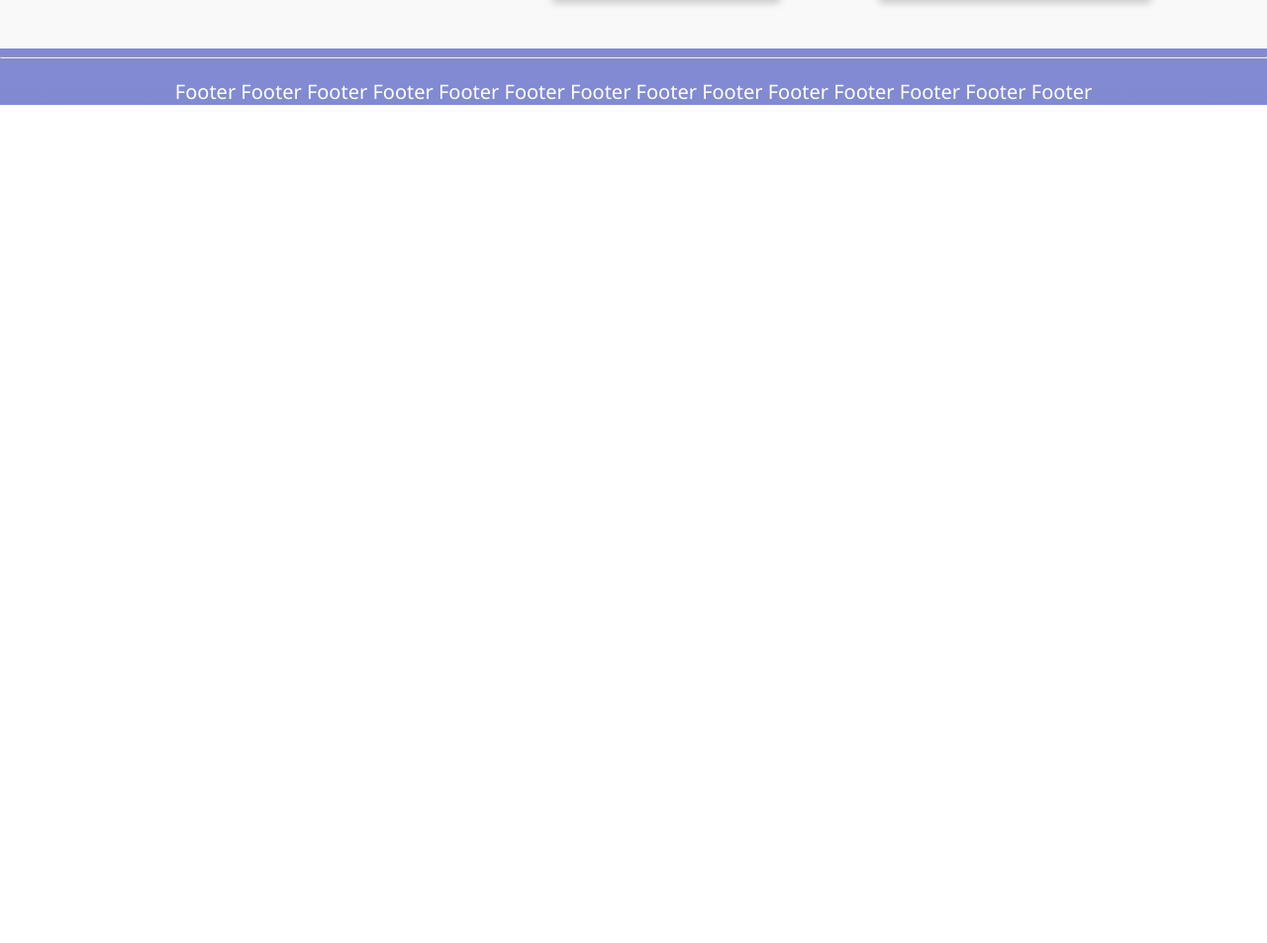
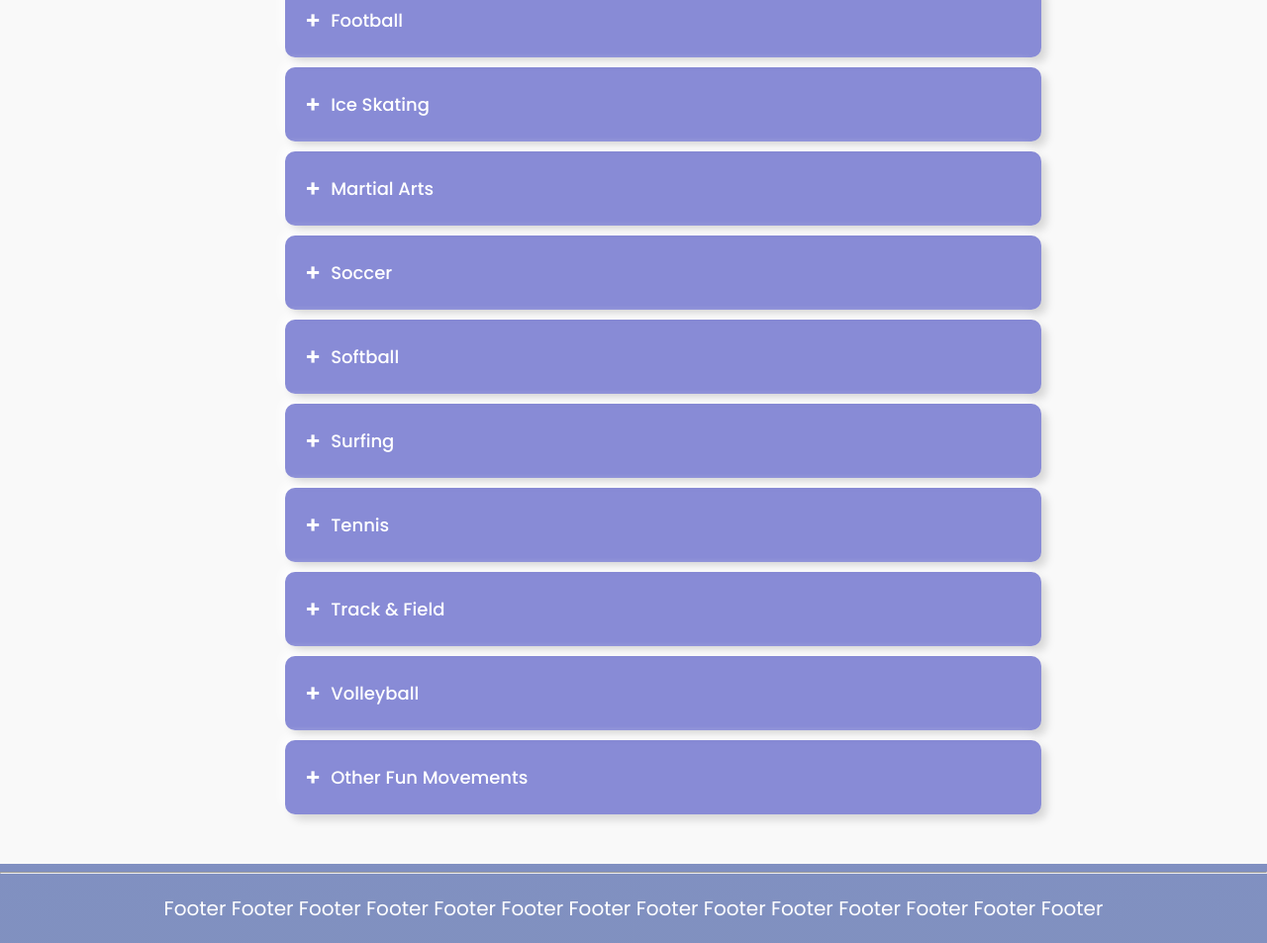
Before and after one commit to Westview-USC-Biomechanics-Collaboration/Prepare2Play-Learning-Experience, a Flask app: page / in a window 1280 px wide. Shown: the part 1092-2045 px from the top of the page at 99% size. Before the commit the page ends 1198 px from the top, so only its background shows below. Run offline with Flask 3, Linux system fonts and the light colour scheme.

Commit message:
organized sports movements on homepage

```diff
--- a/static/styleindex.css
+++ b/static/styleindex.css
@@ -1,9 +1,12 @@
+@import url('https://fonts.googleapis.com/css2?family=Poppins:ital,wght@0,100;0,200;0,300;0,400;0,500;0,600;0,700;0,800;0,900;1,100;1,200;1,300;1,400;1,500;1,600;1,700;1,800;1,900&display=swap');
+
 body {
-  font-family: 'Segoe UI', Tahoma, Geneva, Verdana, sans-serif, sans-serif;
+  font-family: 'Poppins', Tahoma, Geneva, Verdana, sans-serif, sans-serif;
   margin: 0;
   padding: 0;
   background: linear-gradient(rgba(5, 11, 197, 0.5), rgba(3, 35, 129, 0.5));
-  height: 100vh;
+  min-height: 100vh;
+  overflow-x: hidden;
 }
 
 .sport-title {
@@ -11,15 +14,18 @@ body {
   text-align: center;
   position: relative;
 }
+
 .content {
   text-align: center;
   padding: 20px;
   margin-top: 150px;
+  display: flex;
+  flex-direction: column;
+  align-items: center;
 }
 
 h1 {
   font-size: 50px;
-
 }
 
 p {
@@ -34,6 +40,7 @@ p {
   border-radius: 10px;
   z-index: 3;
 }
+
 .navbar a {
   float: left;
   display: block;
@@ -45,12 +52,14 @@ p {
   font-weight: bold;
   transition: background-color 0.3s, color 0.3s;
 }
+
 .dropdown {
   float: left;
   overflow: hidden;
   margin-left: 0px;
   transition: background-color 0.3s, color 0.3s;
 }
+
 .dropdown .dropbtn {
   font-size: 17px;
   border: none;
@@ -71,22 +80,24 @@ p {
 .navbar a:hover, .dropdown:hover .dropbtn {
   background-color: #ddd;
   color: rgb(51, 50, 50);
+}
 
-}
 .Main-Options a:hover {
   border-radius: 10px;
 }
+
 .dropdown-content {
   display: none;
   position: fixed;
-  background-color: #f9f9f9;
+  background-color: #f9f9f9; /* You can keep or change the background color */
   min-width: 160px;
-  box-shadow: 0px 8px 16px 0px rgba(0,0,0,0.2);
+  box-shadow: none; /* Removed the box shadow */
   z-index: 3;
   padding: 10px;
   border-radius: 10px;
   transition: background-color 0.3s, color 0.3s;
 }
+
 .dropdown-content a {
   float: none;
   color: black;
@@ -98,141 +109,27 @@ p {
   font-weight: 300;
   transition: background-color 0.3s, color 0.3s;
 }
+
 .dropdown-content a:hover {
   background-color: #ddd;
 }
+
 .dropdown:hover .dropdown-content {
   display: block;
 }
 
 .the-flip-cards {
-height: 400px;
   margin-top: 220px;
   background-color: #f9f9f9;
   display: flex;
-column-gap: 100px;
-justify-content: center;
+  flex-direction: column; /* Ensure the flip-cards section stacks vertically */
   align-items: center;
+  width: 100%; /* Ensure it takes full width */
 }
-
-
-.flip-card {
-background-color: transparent;
-width: 230px;
-height: 300px;
-perspective: 1000px;
-}
-
-.flip-card-inner {
-position: relative;
-width: 100%;
-height: 100%;
-text-align: center;
-transition: transform 0.6s;
-transform-style: preserve-3d;
-box-shadow: 0 4px 8px 0 rgba(0, 0, 0, 0.2);
-backface-visibility: hidden;
--moz-backface-visibility: hidden;
-}
-
-.flip-card:focus {
-  outline: 0;
-}
-
-.flip-card:hover .flip-card-inner,
-.flip-card:focus .flip-card-inner{
-transform: rotateY(180deg);
-}
-
-.flip-card-front,
-.flip-card-back {
-position: absolute;
-width: 100%;
-height: 100%;
-border-radius: 10px;
-}
-
-
-
-.flip-card-front {
-background: linear-gradient(rgba(5, 11, 197, 0.5), rgba(3, 35, 129, 0.5));
-z-index: 2;
-display: flex;
-justify-content: center;
-align-items: center;
-}
-
-.flip-card-back {
-background: linear-gradient(rgba(5, 11, 197, 0.5), rgba(3, 35, 129, 0.5));
-color: white;
-transform: rotateY(180deg);
-z-index: 1;
-display: flex;
-justify-content: center;
-align-items: center;
-}
-
-
-.flip-card2 {
-background-color: transparent;
-width: 275px;
-height: 300px;
-perspective: 1000px;
-}
-
-.flip-card-inner2 {
-position: relative;
-width: 100%;
-height: 100%;
-text-align: center;
-transition: transform 0.6s;
-transform-style: preserve-3d;
-box-shadow: 0 4px 8px 0 rgba(0, 0, 0, 0.2);
-backface-visibility: hidden;
--moz-backface-visibility: hidden;
-}
-
-.flip-card2:focus {
-  outline: 0;
-}
-
-.flip-card2:hover .flip-card-inner2,
-.flip-card2:focus .flip-card-inner2{
-transform: rotateY(180deg);
-}
-
-.flip-card-front2,
-.flip-card-back2 {
-position: absolute;
-width: 100%;
-height: 100%;
-border-radius: 10px;
-}
-
-.flip-card-front2 {
-background: linear-gradient(rgba(5, 11, 197, 0.5), rgba(3, 35, 129, 0.5));
-color: black;
-z-index: 2;
-display: flex;
-justify-content: center;
-align-items: center;
-}
-
-.flip-card-back2 {
-background: linear-gradient(rgba(5, 11, 197, 0.5), rgba(3, 35, 129, 0.5));
-color: white;
-transform: rotateY(180deg);
-z-index: 1;
-display: flex;
-justify-content: center;
-align-items: center;
-}
-
 
 img {
   border-radius: 10px;
 }
-
 
 h3 {
   font-size: 40px;
@@ -251,7 +148,6 @@ color: black;
 }
 
 .scroll-down-btn {
-
   background-color: rgba(25, 30, 180, 0.5);
   color: white;
   border: none;
@@ -265,6 +161,117 @@ transition: background-color 0.3s, color 0.3s;
 }
 
 .scroll-down-btn:hover {
-
   background-color: rgba(16, 20, 121, 0.5);
 }
+
+.sportsOptions {
+  display: flex;
+  flex-direction: column;
+  align-items: center;
+  width: 100%;
+  margin: 0 auto;
+  padding: 20px;
+  box-sizing: border-box;
+}
+
+.sport-section {
+  background-color: rgba(25, 30, 180, 0.5);
+  font-size: 21px;
+  margin: 15px 0;
+  padding: 25px;
+  border-radius: 40px;
+  color: white;
+  width: 100%;
+  max-width: 600px;
+  text-align: center;
+  box-sizing: border-box;
+}
+
+.accordion {
+  margin: 20px auto; /* Reduced margin for less space */
+  width: 60%;
+  max-width: none;
+}
+
+.accordion > li {
+  background-color: rgba(25, 30, 180, 0.5);
+  color: white;
+  list-style: none;
+  width: 100%;
+  margin: 10px 0; /* Adjusted margin */
+  padding: 10px;
+  border-radius: 10px;
+  box-shadow: 6px 6px 10px -1px rgba(0,0,0,0.15), -6px -6px 10px -1px rgba(255,255,255,0.7);
+}
+
+.accordion li label {
+  display: flex;
+  align-items: center;
+  padding: 10px;
+  font-size: 18px;
+  font-weight: 500;
+  cursor: pointer;
+}
+
+.sportsOptions span {
+  content: "+";
+  margin-right: 10px;
+  font-size: 24px;
+  font-weight: 600;
+}
+
+input[type="radio"] {
+  display: none;
+}
+
+.accordion .content {
+  color: #efefef;
+  padding: 0 10px; /* Adjusted padding */
+  line-height: 26px;
+  margin: 0; /* Ensure no extra margin */
+  max-height: 0;
+  overflow: hidden;
+  transition: max-height 0.5s, padding 0.5s;
+  align-items: center;
+  box-shadow: none;
+}
+
+.accordion>li:hover {
+  background-color: rgba(25, 30, 180, 0.65); /* Hover background */
+}
+
+.accordion>li.active {
+  background-color: rgba(25, 30, 180, 0.65);
+}
+
+.nested-dropdown {
+  padding: 0;
+  margin: 10px 0 0 0; /* Ensure there's a small space above the dropdown */
+  width: 100%; /* Make sure it takes full width */
+  box-sizing: border-box; /* Ensure padding and borders are included in the width */
+  box-shadow: none;
+}
+
+.nested-dropdown a {
+  display: block; /* Display as block for full-width clickable area */
+  background-color: rgba(255, 255, 255, 0.1); /* Background color */
+  border-radius: 5px;
+  margin: 10px 0px;
+  padding: 15px; /* Add padding for better spacing */
+  color: white;
+  text-decoration: none;
+  font-size: 18px;
+  text-align: center; /* Center text */
+  transition: background-color 0.3s; /* Smooth background color transition */
+}
+
+.nested-dropdown a:hover {
+  background-color: rgba(255, 255, 255, 0.2); /* Background color */
+  border-radius: 5px;
+}
+
+.nested-dropdown li {
+  list-style: none; /* Remove default list styling */
+  margin: 0; /* Ensure no extra margin */
+  padding: 0; /* Ensure no extra padding */
+}
--- a/templates/index.html
+++ b/templates/index.html
@@ -3,7 +3,7 @@
 <head>
   <meta charset="UTF-8">
   <meta name="viewport" content="width=device-width, initial-scale=1.0">
-  <link rel="stylesheet" href="https://westview-usc-biomechanics-collaboration.github.io/Prepare2Play-Learning-Experience/static/styleindex.css">
+  <link rel="stylesheet" href="/static/styleindex.css">
 </head>
 <body>
 
@@ -39,33 +39,122 @@
 
 <div id="scrollToHere" class="the-flip-cards">
     <h4>Select Your Sport</h4>
-<a href="SportsTemplate.html">
-
-<div class="flip-card" tabIndex="0">
-
-  <div class="flip-card-inner">
-    <div class="flip-card-front">
-      <img src="https://i.etsystatic.com/42991745/r/il/4b809e/4955194907/il_1588xN.4955194907_c9h6.jpg" width="230" height="300">
+    <div class="sportsOptions">
+      <ul class="accordion">
+        <li>
+          <input type="radio" name="accordion" id="basketball">
+          <label for="basketball"><span>+</span>Basketball</label>
+          <div class="content">
+            <ul class="nested-dropdown">
+              <li><a href="#">Chest Pass</a></li>
+              <li><a href="#">Free Throw</a></li>
+              <li><a href="#">Jump Shot</a></li>
+            </ul>
           </div>
-    <div class="flip-card-back">
-      <h3 style="color: white;">Soccer</h3>
+        </li>
+        <li>
+          <input type="radio" name="accordion" id="football">
+          <label for="football"><span>+</span>Football</label>
+          <div class="content">
+            <ul class="nested-dropdown">
+              <li><a href="#">Football Throw</a></li>
+            </ul>
           </div>
+        </li>
+        <li>
+          <input type="radio" name="accordion" id="iceSkating">
+          <label for="iceskating"><span>+</span>Ice Skating</label>
+          <div class="content">
+            <ul class="nested-dropdown">
+              <li><a href="#">Axel Jump</a></li>
+            </ul>
           </div>
+        </li>
+        <li>
+          <input type="radio" name="accordion" id="martialArts">
+          <label for="martialArts"><span>+</span>Martial Arts</label>
+          <div class="content">
+            <ul class="nested-dropdown">
+              <li><a href="#">Step Up Side Kick</a></li>
+            </ul>
           </div>
-
-</a>
-
-<div class="flip-card2" tabIndex="0">
-  <div class="flip-card-inner2">
-    <div class="flip-card-front2">
-      <img src="https://m.media-amazon.com/images/I/61XEwW3TnhL.__AC_SX300_SY300_QL70_ML2_.jpg" width="275" height="300">
+          <li>
+            <input type="radio" name="accordion" id="soccer">
+            <label for="soccer"><span>+</span>Soccer</label>
+            <div class="content">
+              <ul class="nested-dropdown">
+                <li><a href="#">Corner Kick</a></li>
+                <li><a href="#">Offensive Header</a></li>
+              </ul>
             </div>
-    <div class="flip-card-back2">
-      <h3 style="color: white;">Basketball</h3>
+          </li>
+          <li>
+            <input type="radio" name="accordion" id="softball">
+            <label for="softball"><span>+</span>Softball</label>
+            <div class="content">
+              <ul class="nested-dropdown">
+                <li><a href="#">Softball Swing</a></li>
+              </ul>
             </div>
+          </li>
+          <li>
+            <input type="radio" name="accordion" id="surfing">
+            <label for="surfing"><span>+</span>Surfing</label>
+            <div class="content">
+              <ul class="nested-dropdown">
+                <p> testing testing testing </p>
+              </ul>
             </div>
+          </li>
+          <li>
+            <input type="radio" name="accordion" id="tennis">
+            <label for="tennis"><span>+</span>Tennis</label>
+            <div class="content">
+              <ul class="nested-dropdown">
+                <li><a href="#">Backhand Slice</a></li>
+                <li><a href="#">Forehand</a></li>
+                <li><a href="#">Volley</a></li>
+              </ul>
             </div>
-
+          </li>
+          <li>
+            <input type="radio" name="accordion" id="track">
+            <label for="track"><span>+</span>Track & Field</label>
+            <div class="content">
+              <ul class="nested-dropdown">
+                <li><a href="#">Sprint Start</a></li>
+              </ul>
+            </div>
+          </li>
+          <li>
+            <input type="radio" name="accordion" id="volleyball">
+            <label for="volleyball"><span>+</span>Volleyball</label>
+            <div class="content">
+              <ul class="nested-dropdown">
+                <li><a href="#">Block</a></li>
+                <li><a href="#">Serve</a></li>
+                <li><a href="#">Serve</a></li>
+                <li><a href="#">Set</a></li>
+              </ul>
+            </div>
+          </li>
+          <li>
+            <input type="radio" name="accordion" id="other">
+            <label for="other"><span>+</span>Other Fun Movements</label>
+            <div class="content">
+              <ul class="nested-dropdown">
+                <li><a href="#">Change in Direction in Tag</a></li>
+                <li><a href="#">Frisbee Pull</a></li>
+                <li><a href="#">Frisbee Throw</a></li>
+                <li><a href="#">Hopscotch</a></li>
+                <li><a href="#">Jump Rope</a></li>
+                <li><a href="#">Yoga Chair Pose</a></li>
+              </ul>
+            </div>
+          </li>
+        </li>
+      </ul>
+    </div>
 </div>
 
 <script>
@@ -73,7 +162,28 @@
       var element = document.getElementById(divId);
       element.scrollIntoView({ behavior: 'smooth' });
   }
+  document.addEventListener('DOMContentLoaded', function () {
+          const accordions = document.querySelectorAll('.accordion li label');
 
+          accordions.forEach(label => {
+              label.addEventListener('click', function () {
+                  const content = this.nextElementSibling;
+                  const expanded = this.getAttribute('aria-expanded') === 'true';
+
+                  if (expanded) {
+                      content.style.maxHeight = null;
+                      content.style.padding = '0 10px';
+                      this.setAttribute('aria-expanded', 'false');
+                      this.querySelector('span').textContent = '+';
+                  } else {
+                      content.style.maxHeight = content.scrollHeight + 'px';
+                      content.style.padding = '10px 10px 20px';
+                      this.setAttribute('aria-expanded', 'true');
+                      this.querySelector('span').textContent = '-';
+                  }
+              });
+          });
+      });
 
 </script>
 
```
Lines whose indentation alone changed are shown as unchanged.
